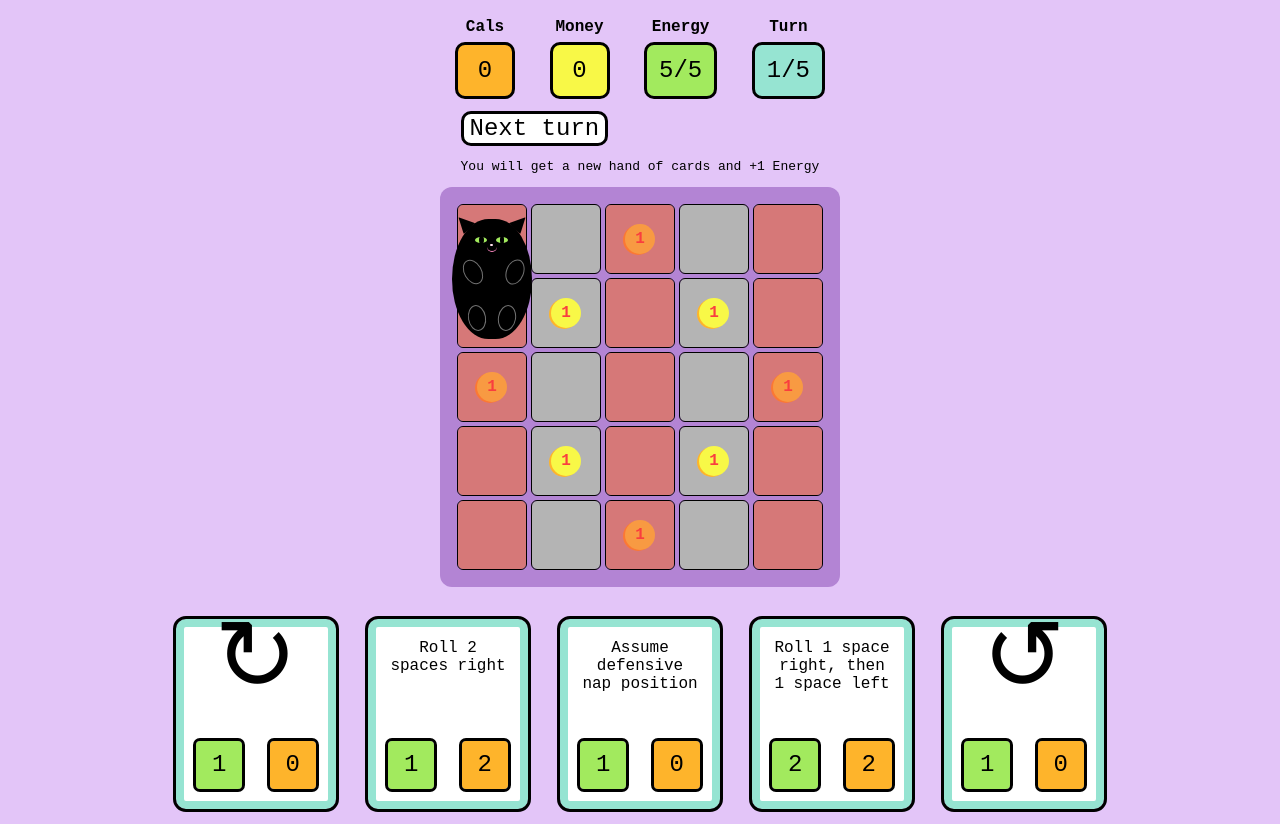
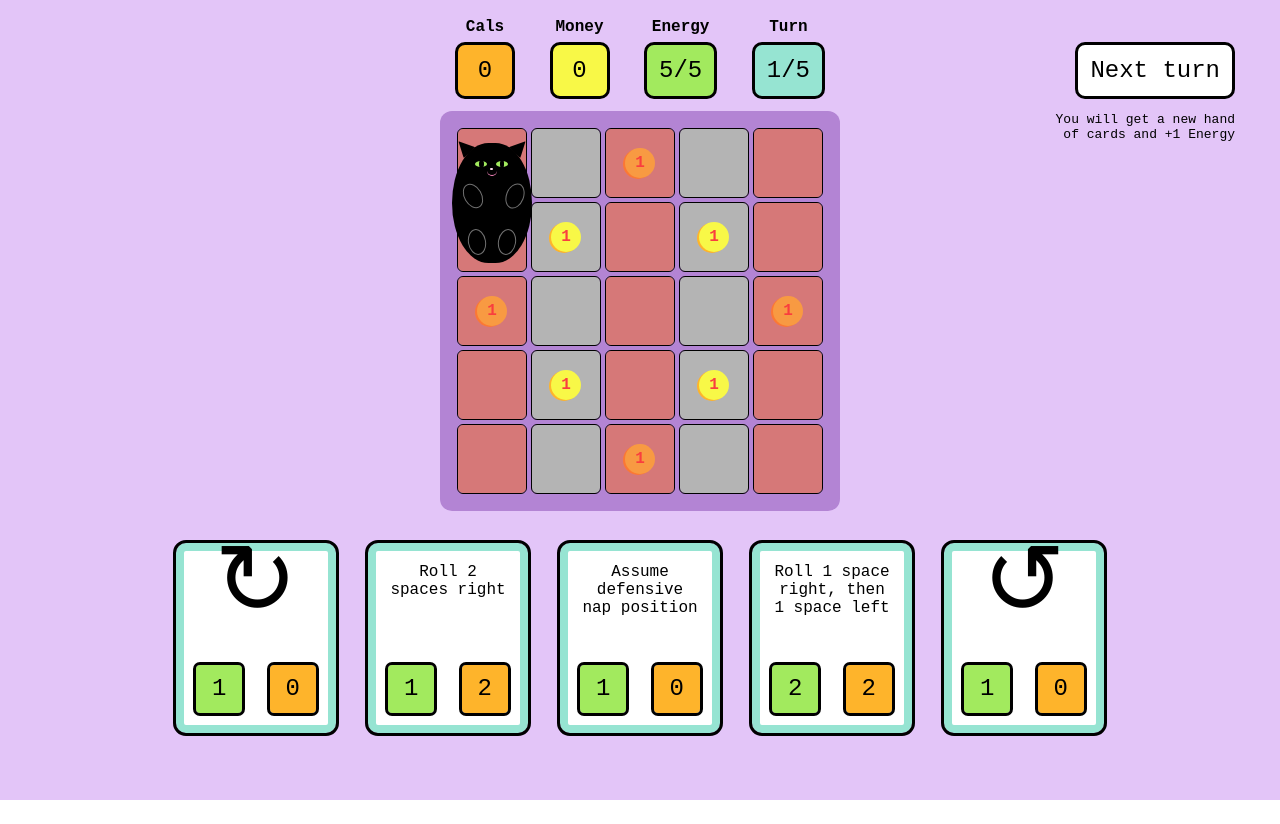
Before and after one commit to bbaustin/void-cat, a website built with Vite: page index.html in a window 1280 px wide. After the commit the page ends 800 px from the top, so only its background shows below. Built offline with nearby package versions, Linux system fonts and the light colour scheme.

Commit message:
Change position of next button

```diff
--- a/src/style.css
+++ b/src/style.css
@@ -21,10 +21,12 @@
 
 body {
   margin: 0;
+  height: 100vh;
 }
 
 main {
-  height: 100vh;
+  /* Height minus padding; could just hide overflow too */
+  height: calc(100vh - 24px);
   font-family: monospace;
   margin: 0 auto;
   padding: 12px 0;
@@ -114,6 +116,19 @@ METERS
 
 .calories .meter-number {
   background: var(--orange);
+}
+
+#next-holder {
+  position: absolute;
+  top: 0;
+  right: 0;
+  width: 200px;
+  text-align: right;
+  margin: 42px 45px;
+}
+
+#next-holder button {
+  padding: 12px;
 }
 
 /**********************
```
